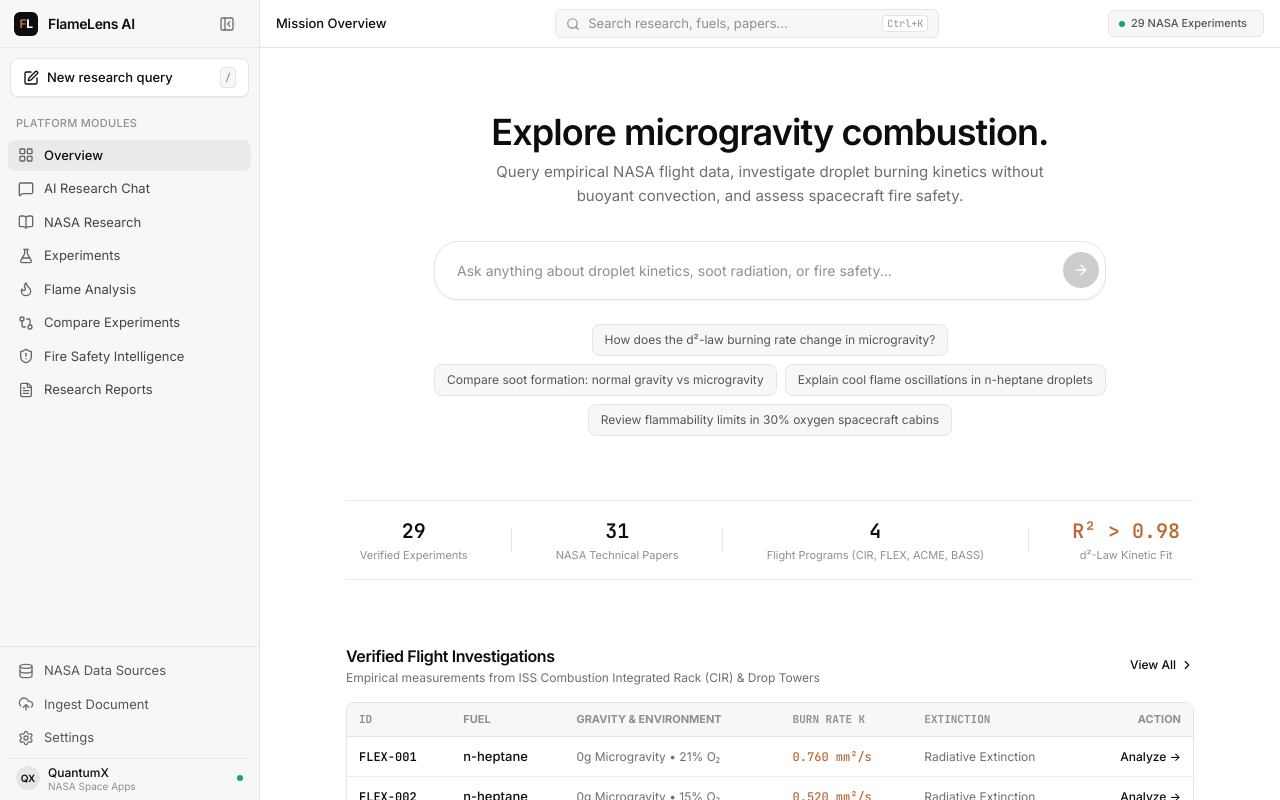
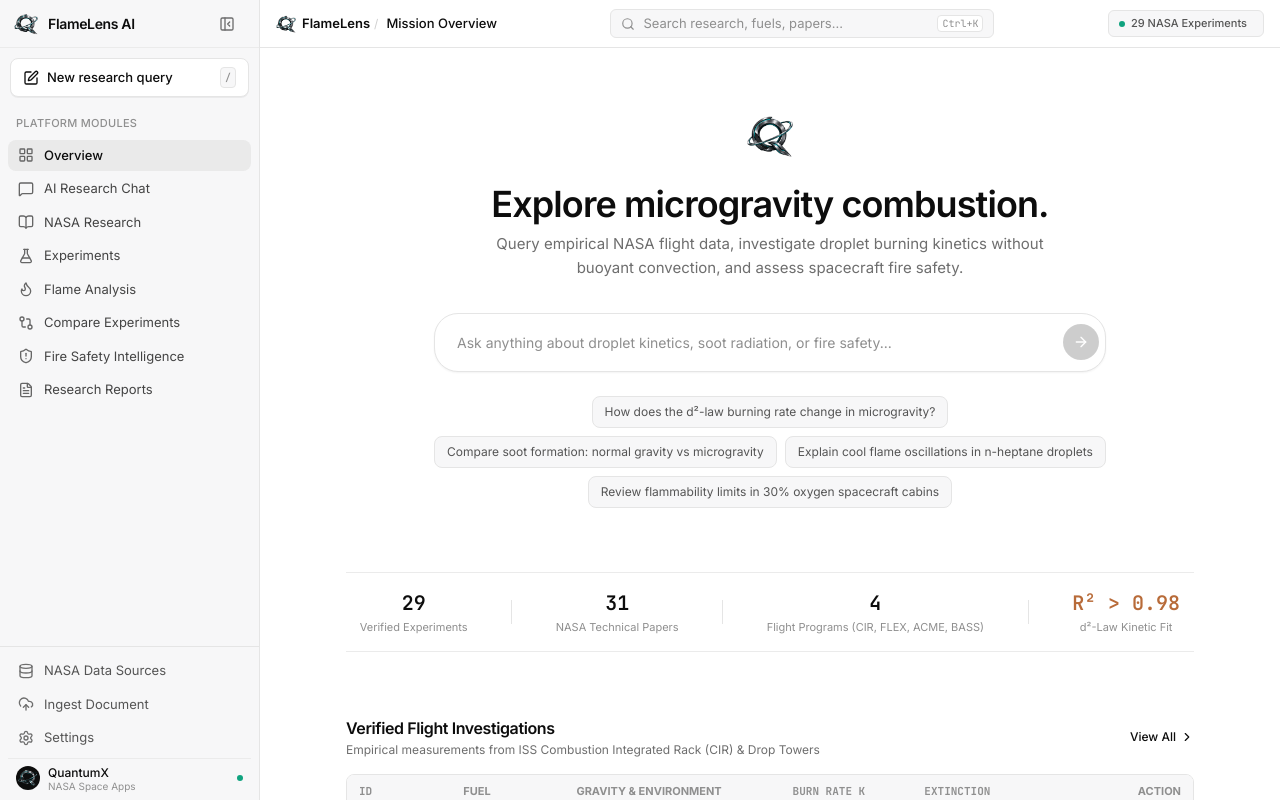
Before and after one commit to Fawadullah15/FlameLens-AI, a React (Vite) app in the folder frontend/: page / in a window 1280 px wide. Built offline with nearby package versions, Linux system fonts and the light colour scheme; no server answers.

Commit message:
feat(branding): integrate QuantumX metallic Q insignia logo across application and update favicon

```diff
--- a/frontend/index.html
+++ b/frontend/index.html
@@ -2,7 +2,7 @@
 <html lang="en">
   <head>
     <meta charset="UTF-8" />
-    <link rel="icon" type="image/png" href="/flamelens-logo.png" />
+    <link rel="icon" type="image/png" href="/logo.png" />
     <meta name="viewport" content="width=device-width, initial-scale=1.0" />
     <title>FlameLens AI | Scientific Intelligence Platform</title>
     <link rel="preconnect" href="https://fonts.googleapis.com">
--- a/frontend/src/components/layout/Navbar.tsx
+++ b/frontend/src/components/layout/Navbar.tsx
@@ -1,5 +1,5 @@
 import React, { useState, useEffect } from 'react';
-import { useLocation } from 'react-router-dom';
+import { useLocation, Link } from 'react-router-dom';
 import {
   Search,
   Menu,
@@ -83,6 +83,17 @@ export const Navbar: React.FC<NavbarProps> = ({
           </button>
         )}
 
+        <Link to="/" className="flex items-center space-x-1.5 mr-1 group" title="FlameLens Home">
+          <img
+            src="/logo.png"
+            alt="FlameLens Q Insignia"
+            className="w-5 h-5 object-contain"
+          />
+          <span className="text-[13px] font-semibold text-[#0D0D0D] hidden sm:inline">FlameLens</span>
+        </Link>
+
+        <span className="text-[#D0D0D0] text-xs">/</span>
+
         <div className="text-[13px] font-medium text-[#0D0D0D] flex items-center space-x-2">
           <span>{pageTitle}</span>
         </div>
--- a/frontend/src/components/layout/Sidebar.tsx
+++ b/frontend/src/components/layout/Sidebar.tsx
@@ -69,9 +69,11 @@ export const Sidebar: React.FC<SidebarProps> = ({
         {/* Brand & Sidebar Toggle */}
         <div className="h-12 px-3.5 flex items-center justify-between border-b border-[#EBEBEB]">
           <div className="flex items-center space-x-2.5">
-            <div className="w-6 h-6 rounded-[6px] bg-[#0D0D0D] text-white flex items-center justify-center font-bold text-xs tracking-tight">
-              <span className="text-[#B86B39]">F</span>L
-            </div>
+            <img
+              src="/logo.png"
+              alt="FlameLens Q Insignia"
+              className="w-6 h-6 object-contain shrink-0"
+            />
             <span className="font-semibold text-[14px] text-[#0D0D0D] tracking-tight">
               FlameLens AI
             </span>
@@ -195,9 +197,11 @@ export const Sidebar: React.FC<SidebarProps> = ({
         {/* User / Team Profile Row */}
         <div className="pt-1.5 mt-1 border-t border-[#EBEBEB] px-2 flex items-center justify-between">
           <div className="flex items-center space-x-2">
-            <div className="w-6 h-6 rounded-full bg-[#E5E5E5] flex items-center justify-center text-[10px] font-semibold text-[#0D0D0D]">
-              QX
-            </div>
+            <img
+              src="/logo.png"
+              alt="QuantumX Q Emblem"
+              className="w-6 h-6 rounded-full object-contain bg-[#0D0D0D] p-0.5 shrink-0"
+            />
             <div className="leading-tight">
               <div className="text-[12px] font-medium text-[#0D0D0D]">QuantumX</div>
               <div className="text-[10px] text-[#8F8F8F]">NASA Space Apps</div>
--- a/frontend/src/pages/AICopilot.tsx
+++ b/frontend/src/pages/AICopilot.tsx
@@ -432,7 +432,12 @@ export const AICopilot: React.FC = () => {
           {messages.length === 0 ? (
             /* Empty State: ChatGPT Style Welcome */
             <div className="py-16 sm:py-24 text-center space-y-6 sm:space-y-8">
-              <div className="space-y-2 max-w-lg mx-auto">
+              <div className="space-y-3 max-w-lg mx-auto flex flex-col items-center">
+                <img
+                  src="/logo.png"
+                  alt="FlameLens Q Insignia"
+                  className="w-12 h-12 object-contain"
+                />
                 <h2 className="text-xl sm:text-2xl md:text-3xl font-semibold text-[#0D0D0D] tracking-tight">
                   What would you like to investigate?
                 </h2>
@@ -473,9 +478,11 @@ export const AICopilot: React.FC = () => {
                       /* Assistant message: clean typography directly on white */
                       <div className="space-y-3 pt-2">
                         <div className="flex items-center space-x-2">
-                          <div className="w-5 h-5 rounded-[4px] bg-[#0D0D0D] text-white flex items-center justify-center font-bold text-[10px]">
-                            FL
-                          </div>
+                          <img
+                            src="/logo.png"
+                            alt="FlameLens Q Emblem"
+                            className="w-5 h-5 object-contain shrink-0"
+                          />
                           <span className="text-xs font-semibold text-[#0D0D0D]">FlameLens Intelligence</span>
                           <span className="text-[11px] font-mono text-[#8F8F8F]">{msg.timestamp}</span>
                         </div>
--- a/frontend/src/pages/MissionOverview.tsx
+++ b/frontend/src/pages/MissionOverview.tsx
@@ -53,6 +53,13 @@ export const MissionOverview: React.FC = () => {
     <div className="max-w-4xl mx-auto px-4 sm:px-6 py-12 sm:py-16 space-y-16">
       {/* ── 1. CHATGPT-STYLE HERO GREETING & COMPOSER ───────────────────── */}
       <div className="text-center space-y-6">
+        <div className="flex justify-center">
+          <img
+            src="/logo.png"
+            alt="FlameLens Q Insignia"
+            className="w-12 h-12 object-contain"
+          />
+        </div>
         <div className="space-y-2">
           <h1 className="text-3xl sm:text-4xl font-semibold text-[#0D0D0D] tracking-tight">
             Explore microgravity combustion.
--- a/frontend/src/pages/Settings.tsx
+++ b/frontend/src/pages/Settings.tsx
@@ -346,10 +346,12 @@ export const Settings: React.FC = () => {
 
           {activeTab === 'about' && (
             <div className="p-6 bg-white border border-[#E5E5E5] rounded-[10px] space-y-4 shadow-2xs">
-              <div className="flex items-center space-x-2">
-                <div className="w-7 h-7 rounded-[6px] bg-[#0D0D0D] flex items-center justify-center text-white font-bold text-xs">
-                  <span className="text-[#B86B39]">F</span>L
-                </div>
+              <div className="flex items-center space-x-2.5">
+                <img
+                  src="/logo.png"
+                  alt="FlameLens Q Insignia"
+                  className="w-8 h-8 object-contain shrink-0"
+                />
                 <div>
                   <h3 className="text-sm font-semibold text-[#0D0D0D]">FlameLens AI</h3>
                   <p className="text-[11px] text-[#8F8F8F]">Version 1.4.2 • Scientific Intelligence</p>
```
